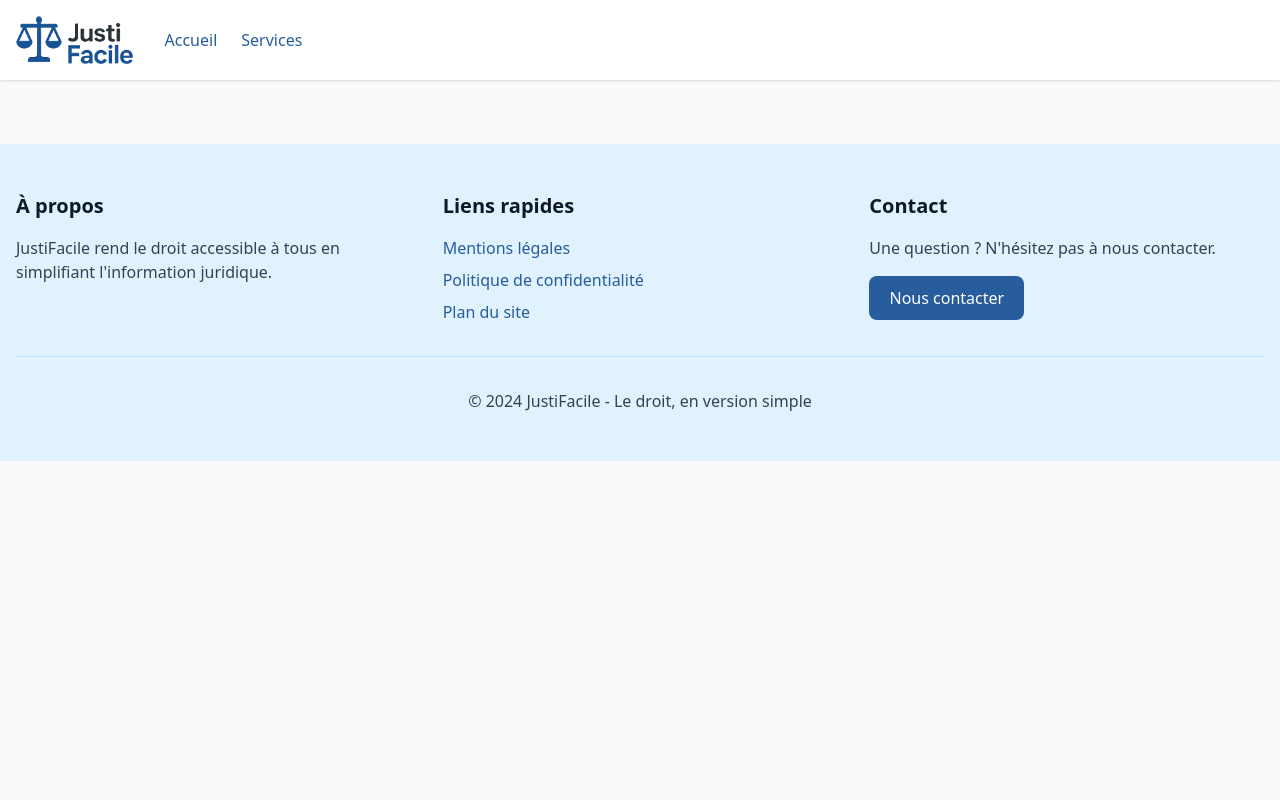
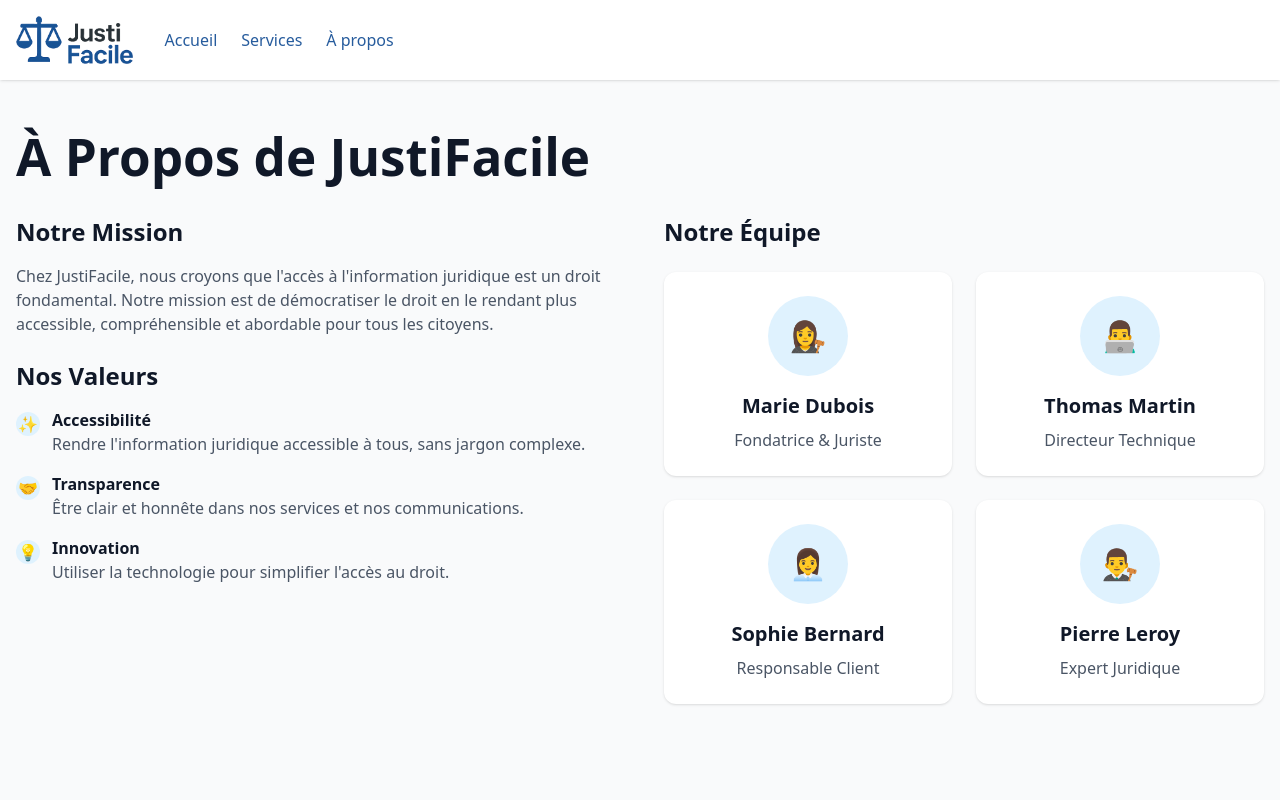
Before and after one commit to MaximeCerjak/Justi-Facile, a React (Vite) app: page /about in a window 1280 px wide. Shown: the top 800 px of the page. Built offline with nearby package versions, Linux system fonts and the light colour scheme.

Commit message:
:sparkles: FEAT Adding the about page

```diff
--- /dev/null
+++ b/src/About.tsx
@@ -0,0 +1,84 @@
+import React from 'react';
+
+const About = (): React.ReactElement => {
+  return (
+    <div className="w-full px-4 py-12">
+      <h1 className="text-4xl font-bold text-gray-900 mb-8">À Propos de JustiFacile</h1>
+
+      <div className="grid grid-cols-1 lg:grid-cols-2 gap-12">
+        <div>
+          <h2 className="text-2xl font-semibold text-gray-900 mb-4">Notre Mission</h2>
+          <p className="text-gray-600 mb-6">
+            Chez JustiFacile, nous croyons que l'accès à l'information juridique est un droit fondamental.
+            Notre mission est de démocratiser le droit en le rendant plus accessible, compréhensible et
+            abordable pour tous les citoyens.
+          </p>
+
+          <h2 className="text-2xl font-semibold text-gray-900 mb-4">Nos Valeurs</h2>
+          <ul className="space-y-4">
+            <li className="flex items-start">
+              <span className="w-6 h-6 bg-sky-100 rounded-full flex items-center justify-center mr-3 mt-1">✨</span>
+              <div>
+                <h3 className="font-semibold text-gray-900">Accessibilité</h3>
+                <p className="text-gray-600">Rendre l'information juridique accessible à tous, sans jargon complexe.</p>
+              </div>
+            </li>
+            <li className="flex items-start">
+              <span className="w-6 h-6 bg-sky-100 rounded-full flex items-center justify-center mr-3 mt-1">🤝</span>
+              <div>
+                <h3 className="font-semibold text-gray-900">Transparence</h3>
+                <p className="text-gray-600">Être clair et honnête dans nos services et nos communications.</p>
+              </div>
+            </li>
+            <li className="flex items-start">
+              <span className="w-6 h-6 bg-sky-100 rounded-full flex items-center justify-center mr-3 mt-1">💡</span>
+              <div>
+                <h3 className="font-semibold text-gray-900">Innovation</h3>
+                <p className="text-gray-600">Utiliser la technologie pour simplifier l'accès au droit.</p>
+              </div>
+            </li>
+          </ul>
+        </div>
+
+        <div>
+          <h2 className="text-2xl font-semibold text-gray-900 mb-6">Notre Équipe</h2>
+          <div className="grid grid-cols-1 sm:grid-cols-2 gap-6">
+            <div className="bg-white rounded-xl shadow-sm p-6">
+              <div className="w-20 h-20 bg-sky-100 rounded-full flex items-center justify-center mb-4 mx-auto">
+                <span className="text-3xl">👩‍⚖️</span>
+              </div>
+              <h3 className="text-xl font-semibold text-gray-900 text-center mb-2">Marie Dubois</h3>
+              <p className="text-gray-600 text-center">Fondatrice & Juriste</p>
+            </div>
+
+            <div className="bg-white rounded-xl shadow-sm p-6">
+              <div className="w-20 h-20 bg-sky-100 rounded-full flex items-center justify-center mb-4 mx-auto">
+                <span className="text-3xl">👨‍💻</span>
+              </div>
+              <h3 className="text-xl font-semibold text-gray-900 text-center mb-2">Thomas Martin</h3>
+              <p className="text-gray-600 text-center">Directeur Technique</p>
+            </div>
+
+            <div className="bg-white rounded-xl shadow-sm p-6">
+              <div className="w-20 h-20 bg-sky-100 rounded-full flex items-center justify-center mb-4 mx-auto">
+                <span className="text-3xl">👩‍💼</span>
+              </div>
+              <h3 className="text-xl font-semibold text-gray-900 text-center mb-2">Sophie Bernard</h3>
+              <p className="text-gray-600 text-center">Responsable Client</p>
+            </div>
+
+            <div className="bg-white rounded-xl shadow-sm p-6">
+              <div className="w-20 h-20 bg-sky-100 rounded-full flex items-center justify-center mb-4 mx-auto">
+                <span className="text-3xl">👨‍⚖️</span>
+              </div>
+              <h3 className="text-xl font-semibold text-gray-900 text-center mb-2">Pierre Leroy</h3>
+              <p className="text-gray-600 text-center">Expert Juridique</p>
+            </div>
+          </div>
+        </div>
+      </div>
+    </div>
+  );
+};
+
+export default About;
--- a/src/App.tsx
+++ b/src/App.tsx
@@ -3,6 +3,7 @@ import { BrowserRouter as Router, Routes, Route, Link } from 'react-router-dom';
 import SkipLink from './components/SkipLink';
 import Home from './components/Home';
 import Services from "./Services.tsx";
+import About from "./About.tsx";
 
 const App = (): React.ReactElement => {
 
@@ -29,6 +30,9 @@ const App = (): React.ReactElement => {
                   <li>
                     <Link to="/services" className="text-gray-700 hover:text-sky-700 transition-colors">Services</Link>
                   </li>
+                  <li>
+                    <Link to="/about" className="text-gray-700 hover:text-sky-700 transition-colors">À propos</Link>
+                  </li>
                 </ul>
               </div>
             </div>
@@ -39,6 +43,7 @@ const App = (): React.ReactElement => {
           <Routes>
             <Route path="/" element={<Home />} />
             <Route path="/services" element={<Services />} />
+            <Route path="/about" element={<About />} />
           </Routes>
         </main>
 
```
